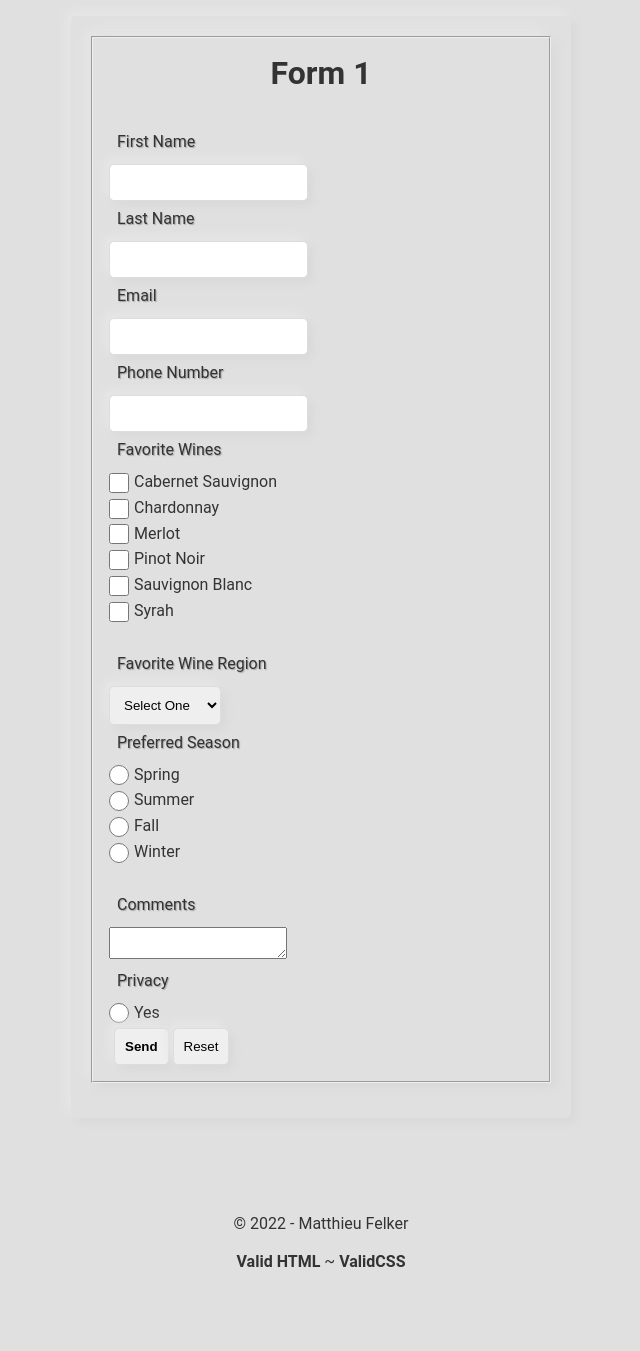
After one commit to Matthieu-ui/it261, a PHP site: page /weeks/week6/form2.php in a window 1280 px wide. The commit adds this page. Shown: the whole page, without its empty margins (319-959 px from the left). Run offline with PHP 8.4, Linux system fonts and the light colour scheme.

Commit message:
week 5/6

```diff
--- a/src/components/header.php
+++ b/src/components/header.php
@@ -10,6 +10,7 @@
     <title>Matthieu Felker | PHP Portal</title>
     <script src="../../scripts/darkMode.js" type="text/javascript"></script>
 </head>
+
 <body>
 
     <div class="container">
@@ -26,4 +27,3 @@
 
             </div>
         </div>
-</div>
--- a/website/about.php
+++ b/website/about.php
@@ -1,4 +1,6 @@
-<?php include './src/components/header.php' ?>
+<?php
+
+include './src/components/header.php' ?>
 
 
 
--- a/weeks/styles/weekstyles.css
+++ b/weeks/styles/weekstyles.css
@@ -2,16 +2,24 @@
     margin: 0;
     padding: 0;
     box-sizing: border-box;
+
 }
 
 body {
     background: #e0e0e0;
+    font-family: 'Roboto', sans-serif;
+    font-size: 16px;
+    color: #333;
+
+
 }
-a{
+
+a {
     text-decoration: none;
     color: #333;
 }
-a:hover{
+
+a:hover {
     color: rgb(32, 19, 221);
 }
 
@@ -28,16 +36,11 @@ form {
 }
 
 .error {
+    content: "⚠";
+    margin-right: 5px;
     color: red;
     font-size: 12px;
     margin-top: 5px;
-}
-
-
-.error::before {
-    content: "⚠";
-    margin-right: 5px;
-
 }
 
 
@@ -121,8 +124,16 @@ input[type="submit"] {
 
 }
 
+/* check box */
+form .form-group input[type="checkbox"] {
+    width: 20px;
+    height: 20px;
+    margin-right: 5px;
+    vertical-align: middle;
+    border: none;
+    box-shadow: none;
 
-/* radio color */
+}
 
 /* radio style */
 form .form-group input[type="radio"] {
@@ -177,19 +188,17 @@ a {
     color: #333;
 }
 
+
+
 /*
 box container animation */
 
-
 .box {
     position: relative;
-    z-index: 1;
-
     width: 100%;
     max-width: 500px;
     margin: 0 auto;
     padding: 20px;
-
     border-radius: 5px;
     box-shadow: 0 0 10px rgba(0, 0, 0, 0.1);
     animation: box 1s ease-in-out;
@@ -215,14 +224,15 @@ box container animation */
     }
 }
 
-/* footer*/
+/* footer to bottom*/
 footer {
     position: absolute;
-    bottom: 0;
+    left: 0;
+    right: 0;
+    bottom: auto;
     width: 100%;
-    padding: 10px;
+    padding: 5em;
     text-align: center;
-    background: #e0e0e0;
-    box-shadow: inset 5px 5px 10px #d9d9d9,
-        inset -5px -5px 10px #e7e7e7;
+
+
 }
--- /dev/null
+++ b/weeks/week6/form2.php
@@ -0,0 +1,192 @@
+<?php
+
+if ($_SERVER['REQUEST_METHOD'] == 'POST') {
+    //err handle
+    if (empty($_POST['first_name'])) {
+        $first_name_err = 'Please enter your first name';
+    } else {
+        $first_name = $_POST['first_name'];
+    }
+    if (empty($_POST['last_name'])) {
+        $last_name_err = 'Please enter your last name';
+    } else {
+        $last_name = $_POST['last_name'];
+    }
+    if (empty($_POST['email'])) {
+        $email_err = 'Please enter your email';
+    } else {
+        $email = $_POST['email'];
+    }
+    if (empty($_POST['phone'])) {
+        $phone_err = 'Please enter your phone number';
+    } else {
+        $phone = $_POST['phone'];
+    }
+    // wines
+    if (empty($_POST['wines'])) {
+        $wines_err = 'Please select your favorite wines';
+    } else {
+        $wines = $_POST['wines'];
+    }
+    //region is select one or NULL
+    if (empty($_POST['region'])) {
+        $region_err = 'Please select your favorite region';
+    } else {
+        $region = $_POST['region'];
+    }
+
+    //season
+    if (empty($_POST['season'])) {
+        $season_err = 'Please select your favorite wine season';
+    } else {
+        $season = $_POST['season'];
+    }
+    //comments
+    if (empty($_POST['comments'])) {
+        $comments_err = 'Please enter your comments';
+    } else {
+        $comments = $_POST['comments'];
+    }
+    //privacy
+    if (empty($_POST['privacy'])) {
+        $privacy_err = 'Please agree to our privacy policy';
+    } else {
+        $privacy = $_POST['privacy'];
+    }
+};
+
+
+
+// send to email PHP_EOL
+if(isset($_POST['first_name'], $_POST['last_name'], $_POST['email'], $_POST['phone'], $_POST['wines'], $_POST['region'], $_POST['season'], $_POST['comments'], $_POST['privacy'])) {
+    $to = 'szemeo@studentswa.com';
+    $subject = 'Test Email';
+    $body = ''.$first_name.' '.$last_name.' has filled out your form'.PHP_EOL.'';
+    $body .= 'Email: '.$email.''.PHP_EOL.'';
+    $body .= 'Phone: '.$phone.''.PHP_EOL.'';
+    $body .= 'Favorite Wines: '.$wines.''.PHP_EOL.'';
+    $body .= 'Favorite Wine Region: '.$region.''.PHP_EOL.'';
+    $body .= 'Favorite Wine Season: '.$season.''.PHP_EOL.'';
+    $body .= 'Comments: '.$comments.''.PHP_EOL.'';
+    $body .= 'Privacy: '.$privacy.''.PHP_EOL.'';
+
+
+    mail($to, $subject, $body);
+    header('Location: thx.php');
+
+}
+?>
+
+<!DOCTYPE html>
+<html lang="en">
+
+<head>
+    <meta charset="UTF-8">
+    <meta http-equiv="X-UA-Compatible" content="IE=edge">
+    <meta name="viewport" content="width=device-width, initial-scale=1.0">
+    <title>Form 2 Week 6</title>
+    <link href="../styles/weekstyles.css" rel="stylesheet">
+</head>
+
+<body>
+    <!-- Email contact form  -->
+    <form action="<?php echo htmlspecialchars($_SERVER['PHP_SELF']); ?>" method="post">
+        <fieldset class="form-group">
+            <h1>Form 1</h1>
+            <label>First Name</label>
+            <input type="text" name="first_name" value="<?php if (isset($_POST['first_name'])) echo htmlspecialchars($_POST['first_name']); ?>" id="first_name">
+            <!-- err -->
+            <span class="error" id="first_name_err"><?php if (isset($first_name_err)) echo $first_name_err; ?></span>
+            <label>Last Name</label>
+            <input type="text" name="last_name" value="<?php if (isset($_POST['last_name'])) echo htmlspecialchars($_POST['last_name']); ?>" id="last_name">
+            <!-- err -->
+            <span class="error" id="last_name_err"><?php if (isset($last_name_err)) echo $last_name_err; ?></span>
+            <label>Email</label>
+            <input type="text" name="email" value="<?php if (isset($_POST['email'])) echo htmlspecialchars($_POST['email']); ?>" id="email">
+            <!-- err -->
+            <span class="error" id="email_err"><?php if (isset($email_err)) echo $email_err; ?></span>
+            <label>Phone Number</label>
+            <input type="tel" name="phone" value="<?php if (isset($_POST['phone'])) echo htmlspecialchars($_POST['phone']); ?>" id="phone">
+            <!-- err -->
+            <span class="error" id="phone_err"><?php if (isset($phone_err)) echo $phone_err; ?></span>
+
+            <!-- checkbox -->
+            <label>Favorite Wines</label>
+
+<ul><li>
+    <input type="checkbox" name="wines[]" value="Cabernet Sauvignon" id="cabernet" <?php if(isset($_POST['wines']) && in_array('Cabernet Sauvignon', $wines)) ;?>>Cabernet Sauvignon
+</li>
+<li>
+    <input type="checkbox" name="wines[]" value="Chardonnay" id="chardonnay" <?php if(isset($_POST['wines']) && in_array('Chardonnay', $wines)) ;?>>Chardonnay
+</li>
+<li>
+    <input type="checkbox" name="wines[]" value="Merlot" id="merlot" <?php if(isset($_POST['wines']) && in_array('Merlot', $wines)) ;?>>Merlot
+</li>
+<li>
+    <input type="checkbox" name="wines[]" value="Pinot Noir" id="pinot" <?php if(isset($_POST['wines']) && in_array('Pinot Noir', $wines)) ;?>>Pinot Noir
+</li>
+<li>
+    <input type="checkbox" name="wines[]" value="Sauvignon Blanc" id="sauvignon" <?php if(isset($_POST['wines']) && in_array('Sauvignon Blanc', $wines)) ;?>>Sauvignon Blanc
+</li>
+<li>
+    <input type="checkbox" name="wines[]" value="Syrah" id="syrah" <?php if(isset($_POST['wines']) && in_array('Syrah', $wines)) ;?>>Syrah
+</li>
+
+</ul>
+            <!-- err if not selected -->
+            <span class="error" id="wines_err"><?php if (isset($wines_err)) echo $wines_err; ?></span>
+
+
+            <!-- select region -->
+            <label>Favorite Wine Region</label>
+            <select name="region" id="region">
+                <option value="" NULL <?php if (isset($_POST['region']) && $_POST['region'] == NULL) echo 'selected="unselected"'; ?>>Select One</option>
+                <option value="california" <?php if (isset($_POST['region']) && $_POST['region'] == 'california') echo 'selected="selected"'; ?>>California</option>
+                <option value="oregon" <?php if (isset($_POST['region']) && $_POST['region'] == 'oregon') echo 'selected="selected"'; ?>>Oregon</option>
+                <option value="washington" <?php if (isset($_POST['region']) && $_POST['region'] == 'washington') echo 'selected="selected"'; ?>>Washington</option>
+                <option value="france" <?php if (isset($_POST['region']) && $_POST['region'] == 'france') echo 'selected="selected"'; ?>>France</option>
+                <option value="italy" <?php if (isset($_POST['region']) && $_POST['region'] == 'italy') echo 'selected="selected"'; ?>>Italy</option>
+                <option value="spain" <?php if (isset($_POST['region']) && $_POST['region'] == 'spain') echo 'selected="selected"'; ?>>Spain</option>
+
+
+            </select>
+            <!-- err if select one -->
+            <span class="error" id="region_err"><?php if (isset($region_err)) echo $region_err; ?></span>
+
+
+            <!-- radio buttons -->
+
+            <label>Preferred Season</label>
+
+            <ul>
+                <li><input type="radio" name="season" value="spring" <?php if (isset($_POST['season']) && $_POST['season'] == 'spring') echo 'checked="checked"'; ?>>Spring</li>
+                <li><input type="radio" name="season" value="summer" <?php if (isset($_POST['season']) && $_POST['season'] == 'summer') echo 'checked="checked"'; ?>>Summer</li>
+                <li><input type="radio" name="season" value="fall" <?php if (isset($_POST['season']) && $_POST['season'] == 'fall') echo 'checked="checked"'; ?>>Fall</li>
+                <li><input type="radio" name="season" value="winter" <?php if (isset($_POST['season']) && $_POST['season'] == 'winter') echo 'checked="checked"'; ?>>Winter</li>
+            </ul>
+
+            <span class="error" id="season_err"><?php if (isset($season_err)) echo $season_err; ?></span>
+
+            <label>Comments</label>
+            <textarea name="comments" id="comments"><?php if (isset($_POST['comments'])) echo htmlspecialchars($_POST['comments']); ?></textarea>
+            <span class="error" id="comments_err"><?php if (isset($comments_err)) echo $comments_err; ?></span>
+
+            <label>Privacy</label>
+            <ul>
+                <li><input type="radio" name="privacy" value="yes" <?php if (isset($_POST['privacy']) && $_POST['privacy'] == 'yes') echo 'checked="checked"'; ?>>Yes</li>
+            </ul>
+            <span class="error" id="privacy_err"><?php if (isset($privacy_err)) echo $privacy_err; ?></span>
+            <!-- submit form -->
+            <input type="submit" value="Send">
+            <!-- reset form-->
+            <input type="button" onClick="window.location.href='<?php echo $_SERVER['PHP_SELF'] ?>'" value="Reset">
+
+
+        </fieldset>
+    </form>
+        <!-- footer -->
+        <?php include '../components/footer.php'; ?>
+
+</body>
+
+</html>
```
Also changed, not shown: src/components/assignments.php (+11 -1 lines), src/components/nav.php (+4 -4 lines), website/config.php (added, +74 -0 lines), website/index.php (+12 -9 lines), website/src/components/header.php (+1 -74 lines), weeks/week6/form.php (added, +70 -0 lines), weeks/week6/functions.php (added, +111 -0 lines), src/components/footer.php (indentation only). Lines whose indentation alone changed are shown as unchanged.
